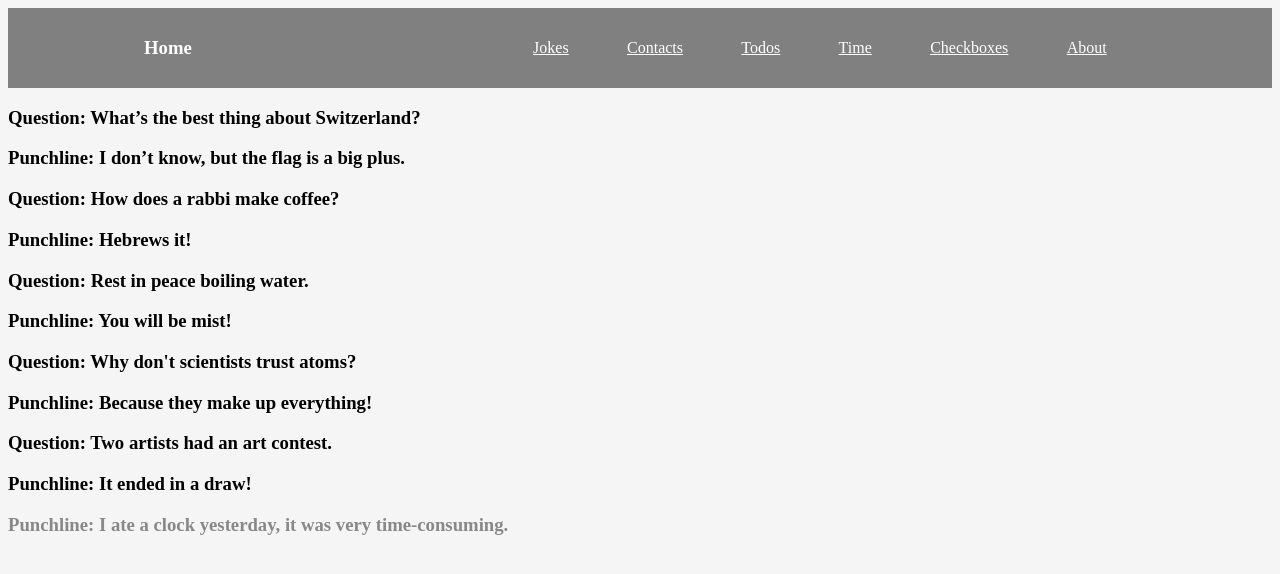
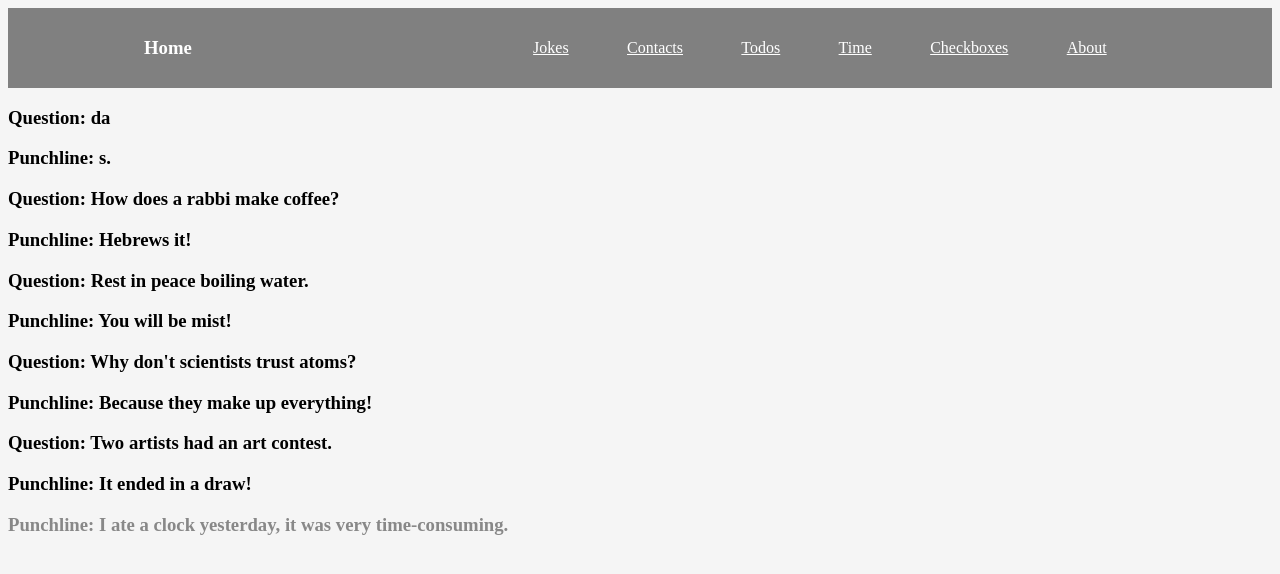
Before and after one commit to Fredrik93/react_tutorial, a React (Create React App) app: page /jokes in a window 1280 px wide. Shown: the top 574 px of the page. Built offline with nearby package versions, Linux system fonts and the light colour scheme.

Commit message:
try on map function

```diff
--- a/src/Components/Joke.js
+++ b/src/Components/Joke.js
@@ -11,6 +11,7 @@ function showPunchLine(props) {
         return (<div><p>Punchline: {props.jokes.punchline}</p></div>)
     }
 }
+
 
 
 function Joke(props) {
--- a/src/Components/Jokes.js
+++ b/src/Components/Jokes.js
@@ -1,11 +1,18 @@
 import React from 'react'
-
+import jokeData from './jokesData'
 import Joke from './Joke'
 function Jokes() {
+
+    const nums = [1, 2, 3, 4, 5, 6, 7, 8, 9]
+    const doubleNums = nums.map(function (num) {
+        return num * 2
+    })
+    console.log(doubleNums)
+
     return (<div>
         <Joke jokes={{
-            question: "What’s the best thing about Switzerland?",
-            punchline: "I don’t know, but the flag is a big plus. "
+            question: "da",
+            punchline: "s. "
         }} />
         <Joke jokes={{
             question: "How does a rabbi make coffee? ",
```
